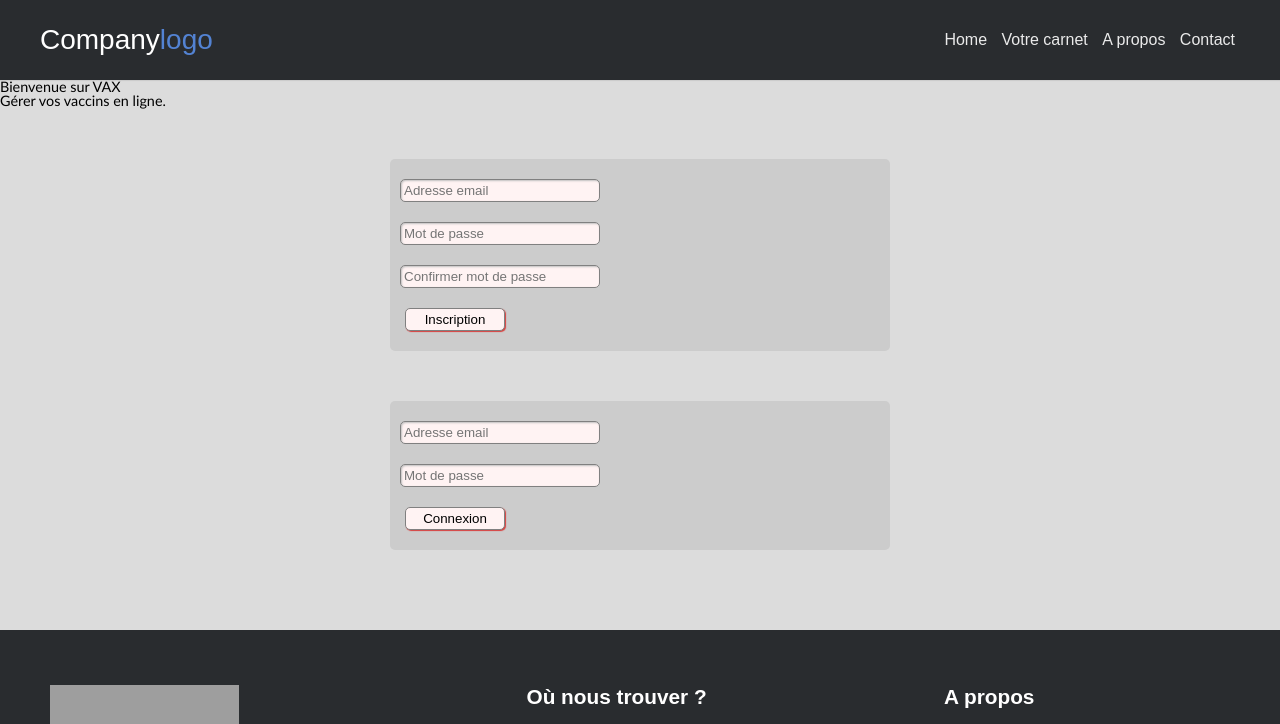
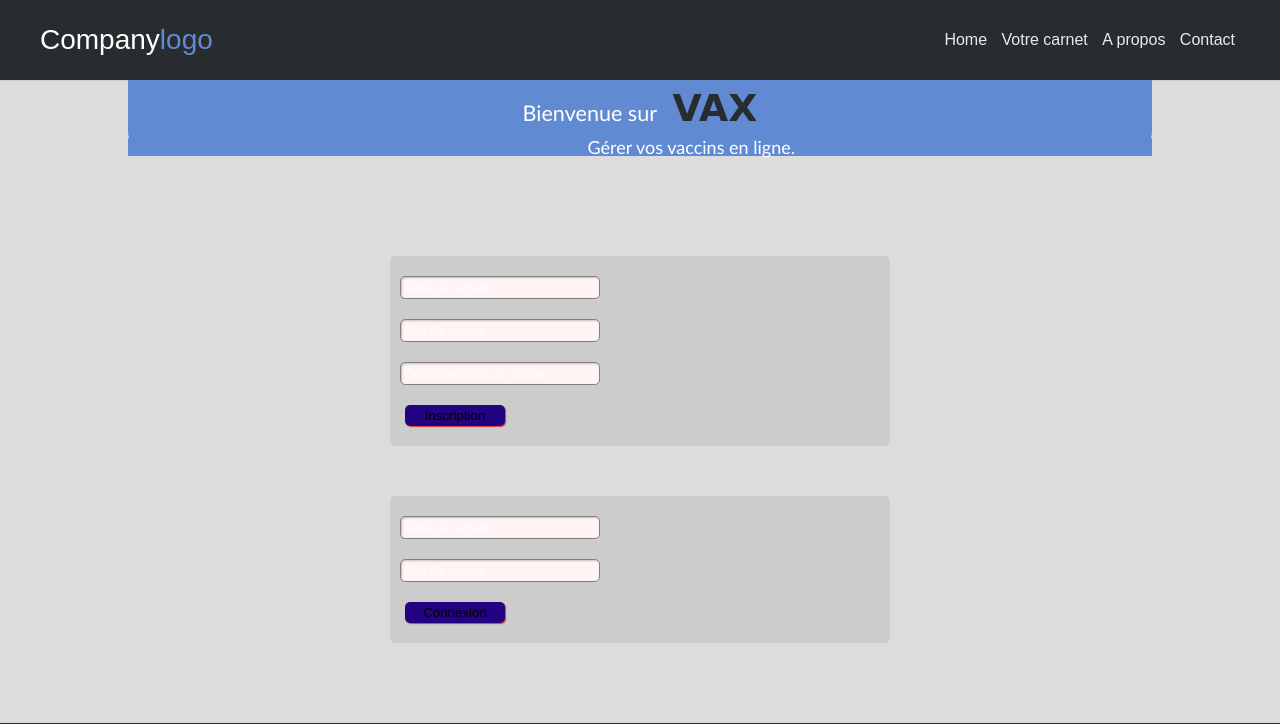
Before and after one commit to NFactory-School/Projets-CVTheque, a PHP site: page / in a window 1280 px wide. Shown: the top 724 px of the page. Run offline with PHP 8.4, Linux system fonts and the light colour scheme; some libraries are stand-ins or nearby versions; grey boxes are pictures that could not be loaded.

Commit message:
Add files via upload

```diff
--- a/css/style.css
+++ b/css/style.css
@@ -6,15 +6,9 @@ img{
 
 body {
   font: 400 16px/1.3 verdana, arial, sans-serif;
-  color:#000;background-color: #fff;
+	color:#000;
+	background-color: #dcdcdc;
 }
-.wrap {
-  max-width: 900px;
-  width: 100%;
-  margin: 0 auto;
-}
-
-.bolder {font-weight: bold;}
 
 /* header */
 .header {
@@ -35,6 +29,7 @@ body {
 	text-align: center;
 	margin: 0 auto;
 }
+
 .header-placeholder{
 	height: 80px;
 	display: none;
@@ -49,7 +44,7 @@ body {
 }
 
 .header .header-limiter h1 span {
-	color: #5383d3;
+	color: #608bd2;
 }
 
 /* nav */
@@ -104,9 +99,6 @@ body.fixed .header .header-limiter nav {
 	font-size: 13px;
 }
 
-
-/* responsif*/
-
 @media all and (max-width: 600px) {
 
 	.header {
@@ -141,8 +133,6 @@ body {
 	padding: 0;
 	height: 1500px;
 }
-
-
 
 /* Footer */
 .footer{
@@ -309,7 +299,6 @@ body {
 	margin-bottom: 5px;
 }
 
-/* animation rebond */
 @keyframes bounce {
   0%, 20%, 60%, 100% {
     -webkit-transform: translateY(0);
@@ -370,6 +359,210 @@ body {
 	}
 
 	.footer- .footer-center i{
-		margin-left: 0;
+		margin:none;
 	}
 }
+
+.intro {
+	max-width:80%;
+	width: 100%;
+	text-align: center;
+	margin: 0 auto 100px auto;
+	background-color: #608bd2;
+	border-bottom-right-radius: 25px;
+	border-bottom-left-radius: 25px;
+	color:white;
+}
+
+.intro h2{
+	font-size: 1.5em;
+	padding: 10px 0;
+}
+
+.intro h2 span{
+	color:#292C2F;
+	font-weight: bold;
+	font-family: 'Fondamento', cursive;
+	font-size: 1.75em;
+	padding-left: 1%;
+}
+
+.intro p{
+	margin: 0 auto;
+	padding-left: 10%;
+	background-color: #608bd2;
+	font-size: 1.25em;
+}
+
+.texte-intro{
+	margin-left:20%;
+	font-size: 1.4em;
+	font-style: bold;
+}
+
+
+
+
+
+
+
+
+
+
+
+
+
+
+
+
+
+
+
+
+
+
+
+
+
+
+
+
+
+
+
+
+
+
+
+
+
+
+
+
+
+
+.login-wrap{
+	width:100%;
+	margin:auto;
+	max-width:525px;
+	min-height:670px;
+	position:relative;
+}
+
+.login-html{
+	width:100%;
+	height:100%;
+	position:absolute;
+	padding:90px 70px 50px 70px;
+	background:darkgrey;
+}
+
+.login-html .sign-in-htm,
+.login-html .sign-up-htm{
+	top:0;
+	left:0;
+	right:0;
+	bottom:0;
+	position:absolute;
+	transform:rotateY(180deg);
+	backface-visibility:hidden;
+	transition:all .4s linear;
+}
+
+.login-html .sign-in,
+.login-html .sign-up,
+.login-form .group .check{
+	display:none;
+}
+
+.login-form .send{
+	text-transform:uppercase;
+}
+
+.login-form input{
+	border-radius:5px;
+	border:none;
+	padding:15px 10px;
+	background-color: #230381;
+	color:white;
+	width:100%;
+	display:block;
+	font-size: 1.1em;
+}
+
+::placeholder {
+	color: white;
+	opacity:0.75;
+  }
+
+.login-html input:focus{
+	background-color: #608BD2;
+	outline: none;
+}
+
+input[type="submit"]{
+	margin-top: 50px;
+	border:none;
+	background-color:#230381;
+}
+
+input[type="submit"]:focus{
+	border:solid 2px white;
+	background-color:#230381;
+}
+
+.login-html .tab{
+	font-size:22px;
+	margin-right:15px;
+	padding-bottom:5px;
+	margin:0 15px 10px 0;
+	display:inline-block;
+	border-bottom:2px solid transparent;
+}
+
+.login-html .sign-in:checked + .tab,
+.login-html .sign-up:checked + .tab{
+	border-color:white;
+	color:#230381;
+	font-weight: 2em;
+}
+
+.login-form{
+	min-height:345px;
+	position:relative;
+	perspective:1000px;
+	transform-style:preserve-3d;
+}
+
+.login-form .group label .icon{
+	width:15px;
+	height:15px;
+	border-radius:2px;
+	position:relative;
+	display:inline-block;
+	background:white;
+}
+
+.login-form .group label .icon:before,
+.login-form .group label .icon:after{
+	content:'';
+	width:10px;
+	height:2px;
+	background:#fff;
+	position:absolute;
+	transition:all .2s ease-in-out 0s;
+}
+
+.login-html .sign-in:checked + .tab + .sign-up + .tab + .login-form .sign-in-htm{
+	transform:rotate(0);
+}
+
+.login-html .sign-up:checked + .tab + .login-form .sign-up-htm{
+	transform:rotate(0);
+}
+
+.hr{
+	height: 2px;
+	margin: 30px auto;
+	background:white;
+}
```
